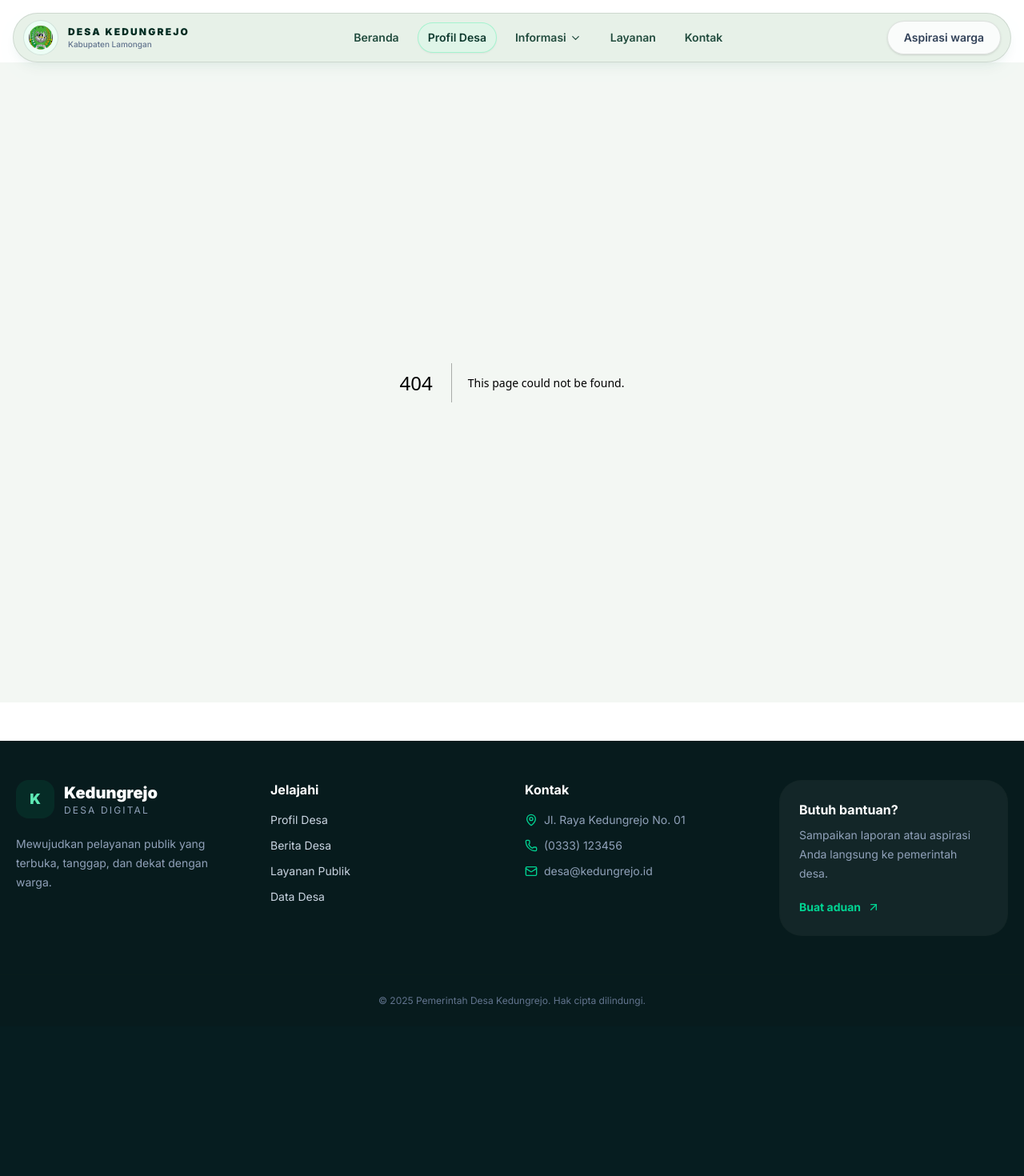
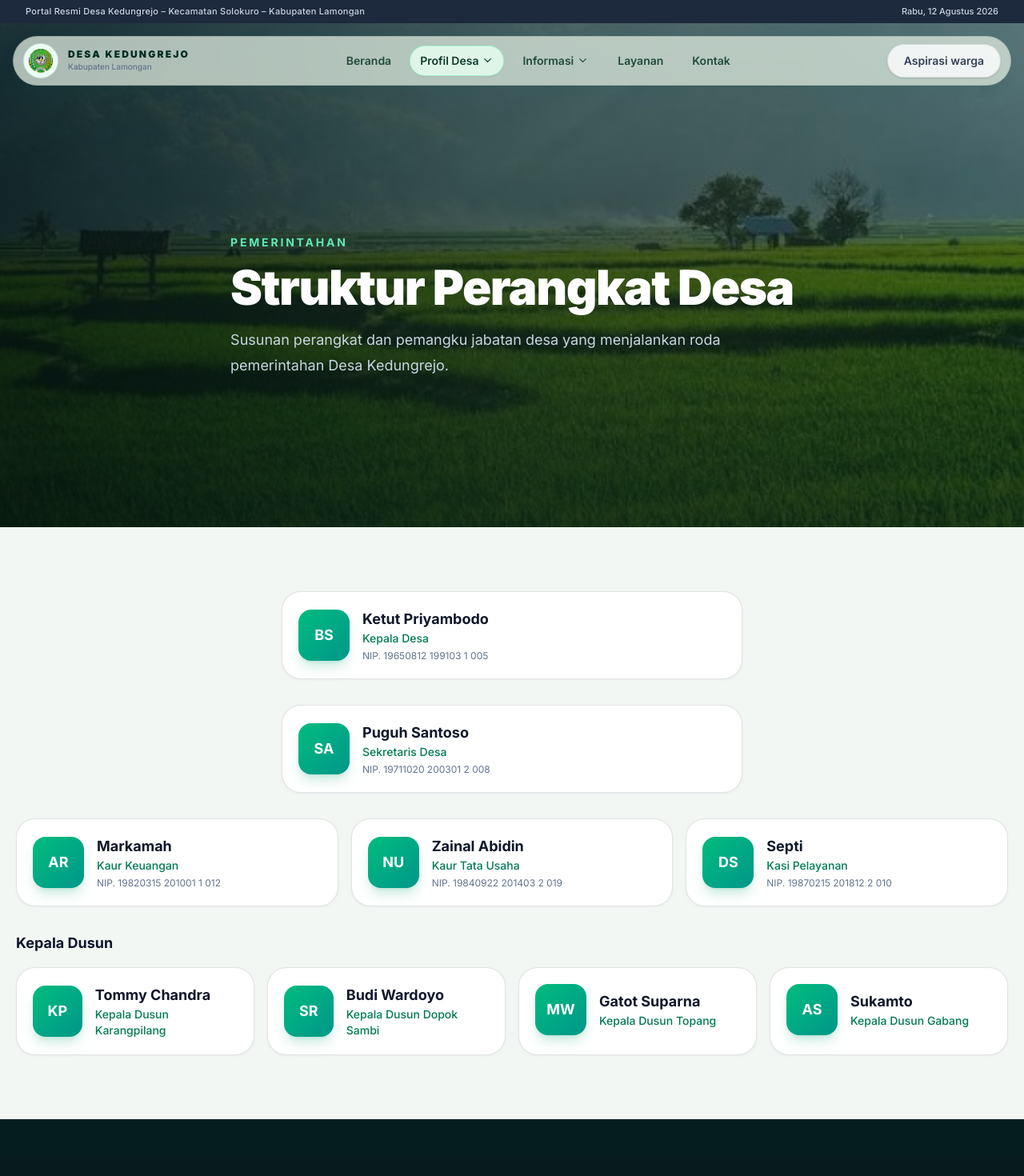
Before and after one commit to hilal1709/website-desa-lamongan, a Next.js app: page /profil/struktur-perangkat-desa in a window 1280 px wide. Before the commit this address had no page. Shown: the top 1470 px of the page at 80% size. Before the commit the page ends 1283 px from the top, so only its background shows below. Built offline with nearby package versions, Linux system fonts and the light colour scheme.

Commit message:
feat: add top bar, map component, and fix routing

```diff
--- a/app/profil/page.tsx
+++ b/app/profil/page.tsx
@@ -2,6 +2,7 @@ import { MapPin, Target, Trees, Users, type LucideIcon } from "lucide-react"
 
 import { PageHero } from "@/components/ui/page-hero"
 import { getCmsPage } from "@/lib/cms-pages"
+import { VillageMap } from "@/components/profil/village-map"
 
 const team = [
   "Budi Santoso, S.E. — Kepala Desa",
@@ -82,6 +83,8 @@ export default async function Profil() {
             ))}
           </div>
         </section>
+
+        <VillageMap />
       </div>
     </>
   )
--- /dev/null
+++ b/app/profil/struktur-perangkat-desa/page.tsx
@@ -0,0 +1,114 @@
+import { PageHero } from "@/components/ui/page-hero"
+
+const leadership = {
+  kepalaDesa: {
+    name: "Ketut Priyambodo",
+    title: "Kepala Desa",
+    nip: "NIP. 19650812 199103 1 005",
+    initials: "BS",
+  },
+  sekdes: {
+    name: "Puguh Santoso",
+    title: "Sekretaris Desa",
+    nip: "NIP. 19711020 200301 2 008",
+    initials: "SA",
+  },
+  staff: [
+    { name: "Markamah", title: "Kaur Keuangan", nip: "NIP. 19820315 201001 1 012", initials: "AR" },
+    { name: "Zainal Abidin", title: "Kaur Tata Usaha", nip: "NIP. 19840922 201403 2 019", initials: "NU" },
+    { name: "Septi", title: "Kasi Pelayanan", nip: "NIP. 19870215 201812 2 010", initials: "DS" },
+  ],
+  dusun: [
+    { name: "Tommy Chandra", title: "Kepala Dusun Karangpilang", initials: "KP" },
+    { name: "Budi Wardoyo", title: "Kepala Dusun Dopok Sambi", initials: "SR" },
+    { name: "Gatot Suparna", title: "Kepala Dusun Topang", initials: "MW" },
+    { name: "Sukamto", title: "Kepala Dusun Gabang", initials: "AS" },
+  ],
+}
+
+function PersonCard({
+  name,
+  title,
+  nip,
+  initials,
+}: {
+  name: string
+  title: string
+  nip?: string
+  initials: string
+}) {
+  return (
+    <div className="rounded-3xl border border-slate-200 bg-white p-5 shadow-sm shadow-slate-200/60">
+      <div className="flex items-center gap-4">
+        <div className="grid size-16 place-items-center rounded-2xl bg-gradient-to-br from-emerald-500 to-teal-600 text-lg font-bold text-white shadow-lg shadow-emerald-600/20">
+          {initials}
+        </div>
+        <div>
+          <p className="text-lg font-bold text-slate-900">{name}</p>
+          <p className="text-sm font-medium text-emerald-700">{title}</p>
+          {nip ? <p className="mt-1 text-xs text-slate-500">{nip}</p> : null}
+        </div>
+      </div>
+    </div>
+  )
+}
+
+export default function StrukturPerangkatDesaPage() {
+  return (
+    <>
+      <PageHero
+        eyebrow="Pemerintahan"
+        title="Struktur Perangkat Desa"
+        description="Susunan perangkat dan pemangku jabatan desa yang menjalankan roda pemerintahan Desa Kedungrejo."
+      />
+
+      <div className="mx-auto max-w-7xl px-5 py-20">
+        <div className="space-y-8">
+          <div className="mx-auto max-w-xl">
+            <PersonCard
+              name={leadership.kepalaDesa.name}
+              title={leadership.kepalaDesa.title}
+              nip={leadership.kepalaDesa.nip}
+              initials={leadership.kepalaDesa.initials}
+            />
+          </div>
+
+          <div className="mx-auto max-w-xl">
+            <PersonCard
+              name={leadership.sekdes.name}
+              title={leadership.sekdes.title}
+              nip={leadership.sekdes.nip}
+              initials={leadership.sekdes.initials}
+            />
+          </div>
+
+          <div className="grid gap-4 md:grid-cols-3">
+            {leadership.staff.map((person) => (
+              <PersonCard
+                key={person.name}
+                name={person.name}
+                title={person.title}
+                nip={person.nip}
+                initials={person.initials}
+              />
+            ))}
+          </div>
+
+          <div>
+            <p className="mb-4 text-lg font-bold text-slate-900">Kepala Dusun</p>
+            <div className="grid gap-4 md:grid-cols-2 xl:grid-cols-4">
+              {leadership.dusun.map((person) => (
+                <PersonCard
+                  key={person.name}
+                  name={person.name}
+                  title={person.title}
+                  initials={person.initials}
+                />
+              ))}
+            </div>
+          </div>
+        </div>
+      </div>
+    </>
+  )
+}
--- a/components/layout/navbar.tsx
+++ b/components/layout/navbar.tsx
@@ -13,12 +13,43 @@ const informationLinks = [
   { label: "Peta Lokasi Bencana", href: "/data-desa" },
 ]
 
+const profileLinks = [
+  { label: "Profil Desa", href: "/profil" },
+  { label: "Struktur Perangkat Desa", href: "/profil/struktur-perangkat-desa" },
+]
+
 const navigation = [
   { label: "Beranda", href: "/" },
-  { label: "Profil Desa", href: "/profil" },
+  // Profil Desa will be a dropdown now
   { label: "Layanan", href: "/layanan" },
   { label: "Kontak", href: "/aduan" },
 ]
+
+function formatTanggalIndonesia() {
+  const hari = ["Minggu", "Senin", "Selasa", "Rabu", "Kamis", "Jumat", "Sabtu"]
+  const bulan = ["Januari", "Februari", "Maret", "April", "Mei", "Juni", "Juli", "Agustus", "September", "Oktober", "November", "Desember"]
+  const now = new Date()
+  return `${hari[now.getDay()]}, ${now.getDate()} ${bulan[now.getMonth()]} ${now.getFullYear()}`
+}
+
+function TopBar() {
+  const [tanggal, setTanggal] = useState("")
+  useEffect(() => { setTanggal(formatTanggalIndonesia()) }, [])
+  return (
+    <div className="bg-slate-800 text-white">
+      <div className="mx-auto flex max-w-7xl items-center justify-between px-5 py-1.5 lg:px-8">
+        <p className="text-[11px] font-medium tracking-wide text-slate-300">
+          Portal Resmi Desa Kedungrejo – Kecamatan Solokuro – Kabupaten Lamongan
+        </p>
+        {tanggal && (
+          <p className="hidden text-[11px] font-medium text-slate-300 sm:block">
+            {tanggal}
+          </p>
+        )}
+      </div>
+    </div>
+  )
+}
 
 export function Navbar() {
   const [open, setOpen] = useState(false)
@@ -36,8 +67,9 @@ export function Navbar() {
     return null
   }
 
-  const active = (href: string) => (href === "/" ? pathname === href : pathname.startsWith(href))
+  const active = (href: string) => (href === "/" ? pathname === href : pathname.startsWith(href.split("#")[0]))
   const informationActive = informationLinks.some((item) => active(item.href))
+  const profileActive = profileLinks.some((item) => active(item.href))
 
   const linkClass = (isActive: boolean) =>
     `relative rounded-full px-3 py-2 text-sm font-semibold transition-all duration-200 ${
@@ -47,7 +79,9 @@ export function Navbar() {
     }`
 
   return (
-    <header className="sticky top-0 z-50 bg-transparent px-4 pb-0 pt-4">
+    <header className={`sticky top-0 z-50 transition-all duration-300`}>
+      <TopBar/>
+      <div className="bg-transparent px-4 pb-0 pt-4">
       <div className="mx-auto max-w-[1400px]">
         <div
           className={`flex items-center justify-between rounded-full border border-[#b8d8c5]/80 bg-[#dfece1]/75 px-3 py-2 shadow-lg shadow-emerald-900/5 backdrop-blur-sm transition-all duration-300 ${
@@ -72,11 +106,34 @@ export function Navbar() {
           </Link>
 
           <nav className="hidden flex-1 items-center justify-center gap-3 lg:flex">
-            {navigation.slice(0, 2).map((item) => (
+            {navigation.slice(0, 1).map((item) => (
               <Link key={item.href} href={item.href} className={linkClass(active(item.href))}>
                 {item.label}
               </Link>
             ))}
+
+            <div className="group relative">
+              <Link href="/profil" className={`${linkClass(profileActive)} flex items-center gap-1`} aria-haspopup="true">
+                Profil Desa
+                <ChevronDown size={15} className="transition-transform duration-200 group-hover:rotate-180" />
+              </Link>
+
+              <div className="invisible absolute left-1/2 top-[50px] w-64 -translate-x-1/2 translate-y-2 rounded-2xl border border-slate-200 bg-white p-2 opacity-0 shadow-2xl shadow-slate-900/10 transition-all duration-200 group-hover:visible group-hover:translate-y-0 group-hover:opacity-100 group-focus-within:visible group-focus-within:translate-y-0 group-focus-within:opacity-100">
+                {profileLinks.map((item) => (
+                  <Link
+                    key={item.label}
+                    href={item.href}
+                    className={`block rounded-xl px-3 py-2.5 text-sm font-medium transition ${
+                      active(item.href)
+                        ? "bg-emerald-50 text-emerald-800"
+                        : "text-slate-600 hover:bg-slate-50 hover:text-emerald-800"
+                    }`}
+                  >
+                    {item.label}
+                  </Link>
+                ))}
+              </div>
+            </div>
 
             <div className="group relative">
               <button className={`${linkClass(informationActive)} flex items-center gap-1`} aria-haspopup="true">
@@ -101,7 +158,7 @@ export function Navbar() {
               </div>
             </div>
 
-            {navigation.slice(2).map((item) => (
+            {navigation.slice(1).map((item) => (
               <Link key={item.href} href={item.href} className={linkClass(active(item.href))}>
                 {item.label}
               </Link>
@@ -126,7 +183,7 @@ export function Navbar() {
 
         {open && (
           <nav className="mt-3 rounded-3xl border border-slate-200 bg-white/90 p-3 shadow-xl shadow-slate-900/5 backdrop-blur-xl lg:hidden">
-            {navigation.map((item) => (
+            {navigation.slice(0, 1).map((item) => (
               <Link
                 onClick={() => setOpen(false)}
                 key={item.href}
@@ -138,6 +195,22 @@ export function Navbar() {
                 {item.label}
               </Link>
             ))}
+
+            <div className="mt-2 rounded-2xl border border-slate-100 bg-slate-50 p-2">
+              <p className="px-2 pb-2 text-[10px] font-bold uppercase tracking-[0.18em] text-slate-400">Profil</p>
+              {profileLinks.map((item) => (
+                <Link
+                  onClick={() => setOpen(false)}
+                  key={item.label}
+                  href={item.href}
+                  className={`block rounded-xl px-3 py-2.5 text-sm font-medium ${
+                    active(item.href) ? "bg-emerald-50 text-emerald-800" : "text-slate-600"
+                  }`}
+                >
+                  {item.label}
+                </Link>
+              ))}
+            </div>
 
             <div className="mt-2 rounded-2xl border border-slate-100 bg-slate-50 p-2">
               <p className="px-2 pb-2 text-[10px] font-bold uppercase tracking-[0.18em] text-slate-400">Informasi</p>
@@ -154,8 +227,22 @@ export function Navbar() {
                 </Link>
               ))}
             </div>
+
+            {navigation.slice(1).map((item) => (
+              <Link
+                onClick={() => setOpen(false)}
+                key={item.href}
+                href={item.href}
+                className={`block rounded-2xl px-3 py-3 text-sm font-semibold ${
+                  active(item.href) ? "bg-emerald-50 text-emerald-800" : "text-slate-700"
+                }`}
+              >
+                {item.label}
+              </Link>
+            ))}
           </nav>
         )}
+      </div>
       </div>
     </header>
   )
--- /dev/null
+++ b/components/profil/village-map.tsx
@@ -0,0 +1,43 @@
+"use client"
+
+import Script from "next/script"
+import { useEffect, useRef, useState } from "react"
+
+declare global { interface Window { L?: any } }
+
+export function VillageMap() {
+  const mapElement = useRef<HTMLDivElement>(null)
+  const [leafletLoaded, setLeafletLoaded] = useState(false)
+  const googleMapsUrl = "https://www.google.com/maps/search/?api=1&query=Desa+Kedungrejo+Kecamatan+Modo+Kabupaten+Lamongan"
+
+  useEffect(() => {
+    if (!leafletLoaded || !mapElement.current || !window.L) return
+
+    const leaflet = window.L
+    const map = leaflet.map(mapElement.current, { scrollWheelZoom: false, zoomControl: true })
+    leaflet.tileLayer("https://server.arcgisonline.com/ArcGIS/rest/services/World_Imagery/MapServer/tile/{z}/{y}/{x}", { attribution: "Tiles © Esri" }).addTo(map)
+    map.setView([-7.1571, 112.1593], 16)
+    return () => map.remove()
+  }, [leafletLoaded])
+
+  return <section className="relative z-0 mt-12 pt-2">
+    <div className="flex flex-col gap-4 sm:flex-row sm:items-end sm:justify-between">
+      <div>
+        <p className="text-sm font-bold uppercase tracking-wider text-emerald-600">Peta wilayah</p>
+        <h2 className="mt-3 text-3xl font-bold text-slate-900">Peta satelit Desa Kedungrejo</h2>
+        <p className="mt-3 max-w-2xl text-slate-600">Tampilan satelit area Desa Kedungrejo, Kecamatan Modo, Kabupaten Lamongan.</p>
+      </div>
+      <a
+        href={googleMapsUrl}
+        target="_blank"
+        rel="noreferrer"
+        className="inline-flex items-center justify-center rounded-full bg-emerald-600 px-5 py-3 text-sm font-semibold text-white shadow-lg shadow-emerald-600/20 transition hover:bg-emerald-700"
+      >
+        Buka di Google Maps
+      </a>
+    </div>
+    <link rel="stylesheet" href="https://unpkg.com/leaflet@1.9.4/dist/leaflet.css"/>
+    <Script src="https://unpkg.com/leaflet@1.9.4/dist/leaflet.js" strategy="afterInteractive" onLoad={() => setLeafletLoaded(true)}/>
+    <div className="mt-8 overflow-hidden rounded-[2rem] border border-slate-200 bg-slate-100 shadow-2xl shadow-slate-900/20"><div ref={mapElement} className="h-[500px] w-full sm:h-[620px]"/></div>
+  </section>
+}
```
